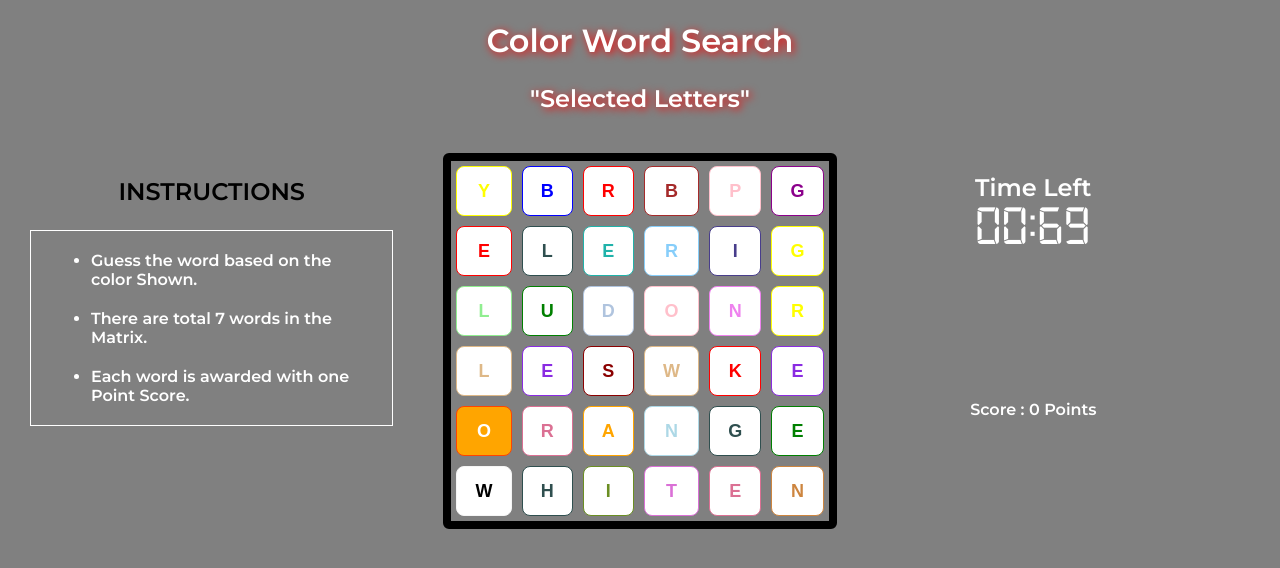
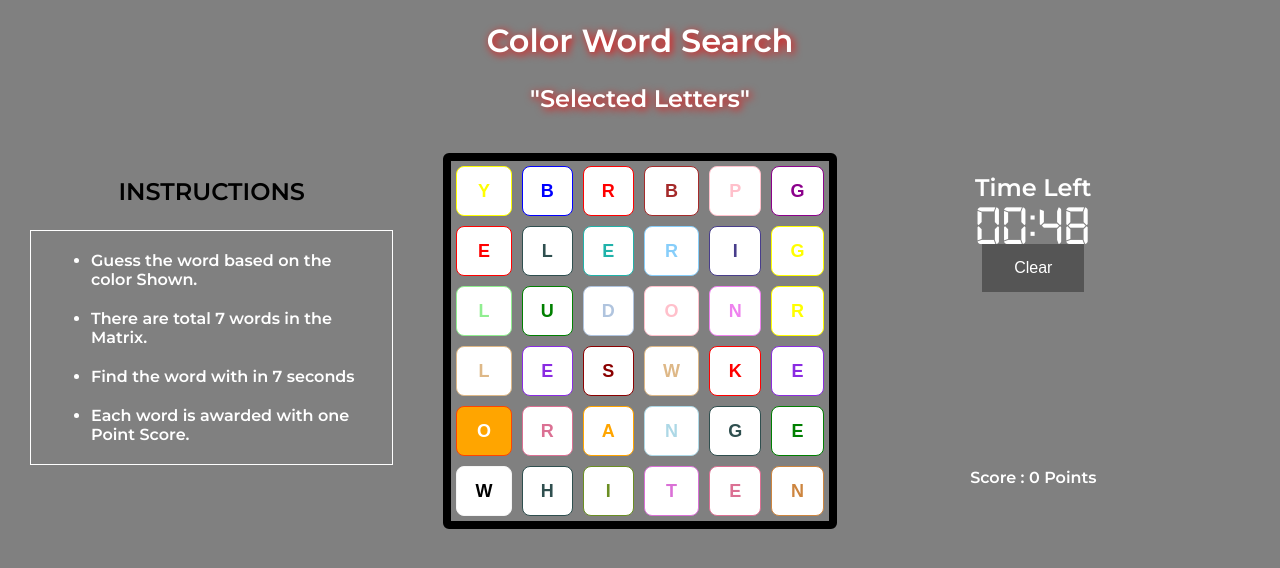
Before and after one commit to saiteja8848/ColorWordSearchGame--Project1, a plain HTML site: page index.html in a window 1280 px wide. Both pictures are taken after a click on the button "StartGame". Drawn offline with Linux system fonts and the light colour scheme.

Commit message:
FSJ0420A102

```diff
--- a/app.js
+++ b/app.js
@@ -10,7 +10,7 @@ let data = ['C', 'K', 'C', 'G', 'B', 'P', 'Y', 'H', 'O', 'R', 'E', 'A', 'A', 'A'
 //status to know which color is active and used to reset the color
 let status = [0, 0, 0, 0, 0, 0, 0];
 //game timer
-let CountDown_Time = 70;
+let CountDown_Time = 49;
 //id to clear setInterval
 let timerId;
 //user entered word
@@ -23,6 +23,7 @@ let totalPoints, indexValue = -1, score = 0;
 window.onload = function () {
     totalPoints = document.getElementById("again")
     totalPoints.style.display = "none";
+    document.getElementById('clear').style.display = "none";
     buttons = document.querySelectorAll(".item");
     for (let i = 0; i < buttons.length; i++) {
         buttons[i].addEventListener('click',
@@ -50,19 +51,18 @@ function startGame() {
     started = true;
     document.getElementById('firstLevel').style.display = "none";
     timerId = setInterval(timer, 1000);
+    document.getElementById('clear').style.display = "block";
 }
 
 //game Level Two Start Point
 function levelTwo() {
-    console.log("level 2 start button");
+    //console.log("level 2 start button");
     for (let i = 0; i < secondLevelColorNames.length; i++) {
         colorNames[i] = secondLevelColorNames[i];
         colorCodes[i] = secondLevelcolorCodes[i];
     }
-    console.log(colorCodes);
-    console.log(colorNames);
-    document.getElementById("secondLevel").style.display = "none";
     timerId = setInterval(timer, 1000);
+    document.getElementById('clear').style.display = "block";
 }
 
 
@@ -91,13 +91,19 @@ function nextLevel() {
     //newButton
     var newButton = document.createElement("button");
     newButton.innerHTML = "Start Game";
+    newButton.backgroundcolor = "whitesmoke";
+    newButton.color = "black";
     newButton.classList.add("button");
     newButton.addEventListener("click", levelTwo);
     newButton.setAttribute("id", "secondLevel");
     //oldButton
     var oldButton = document.getElementById("firstLevel");
     document.getElementById("main").replaceChild(newButton, oldButton);
-
+    //clear button
+    document.getElementById('clear').color = "black";
+    document.getElementById('clear').backgroundcolor = "whitesmoke";
+    document.getElementById('clear').style.display = "none";
+    document.body.style.background = "darkolivegreen";
 }
 
 
@@ -105,6 +111,20 @@ function nextLevel() {
 function reload() {
     location.reload(true);
 }
+
+function clearLetter() {
+    if (word.length >= 2) {
+        word = word.substr(0, word.length - 1);
+        document.getElementById('word').innerHTML = word;
+    }
+    else if (word.length == 1) {
+        word = word.substr(0, word.length - 1);
+        document.getElementById('word').innerHTML = "Selected Letters";
+    }
+    else
+        document.getElementById('word').innerHTML = "Selected Letters";
+}
+
 
 //Reset the color which is previously set
 function reset() {
@@ -120,7 +140,7 @@ function reset() {
 
 //Changing the color of the letters on the matrix for specified time
 function changeColor(second) {
-    if (second % 10 == 0 && second != 0) {
+    if (second % 7 == 0 && second != 0) {
         reset();
         var str = ".item-" + (++index);
         var letter = document.querySelector(str);
@@ -146,7 +166,7 @@ function timer() {
             document.getElementById('nextLevel').style.display = "none";
             totalPoints.style.display = "flex";
         }
-        CountDown_Time = 70;
+        CountDown_Time = 49;
         clearInterval(timerId);
         indexValue = -1;
         let v = score;
@@ -170,11 +190,14 @@ function timer() {
             timeCounter.style.color = "red";
         CountDown_Time <= 9 ? (timeCounter.textContent = "00" + ":" + "0" + CountDown_Time) : (timeCounter.textContent = "00" + ":" + CountDown_Time);
         gameStatus = true;
+
         changeColor(CountDown_Time);
-        if (CountDown_Time % 10 == 0 && CountDown_Time != 0) {
-            indexValue++; console.log("indexValue:", indexValue);
+
+        if (CountDown_Time % 7 == 0 && CountDown_Time != 0) {
+            indexValue++;
             word = "";
             document.getElementById("word").innerHTML.replace = "&nbsp";
+
         }
         if (word.length >= colorNames[indexValue].length && word != "" && indexValue < colorNames.length) {
             if (word == colorNames[indexValue]) {
--- a/index.html
+++ b/index.html
@@ -8,10 +8,17 @@
     <link rel="stylesheet" href="style.css">
     <script src="app.js"></script>
 </head>
+
 <body>
-     <!-- Headings-->
-    <div><h1>Color Word Search</h1></div>
-    <div><h2><p id="word">"Selected Letters"</p></h2></div>
+    <!-- Headings-->
+    <div>
+        <h1>Color Word Search</h1>
+    </div>
+    <div>
+        <h2>
+            <p id="word">"Selected Letters"</p>
+        </h2>
+    </div>
 
 
 
@@ -22,6 +29,7 @@
             <ul>
                 <li>Guess the word based on the color Shown.</li>
                 <li>There are total 7 words in the Matrix.</li>
+                <li>Find the word with in 7 seconds</li>
                 <li>Each word is awarded with one Point Score.</li>
             </ul>
             <button onclick="startGame()" class="button" id="firstLevel">StartGame</button>
@@ -71,6 +79,9 @@
                 <h2>Time Left</h2>
                 <div id="time">00:00</div>
             </div>
+            <div>
+                <button id="clear" class="button" onclick="clearLetter()">Clear</button>
+            </div>
             <div id="Score">
                 <p>Score : <span id="score">0 Points</span></p>
             </div>
--- a/style.css
+++ b/style.css
@@ -88,7 +88,7 @@ button:hover{
 .button{
     margin-left: 280px;
     border: none;
-    color: white;
+    color:white;
     padding: 15px 32px;
     text-align: center;
     text-decoration: none;
@@ -97,6 +97,7 @@ button:hover{
     margin: 4px 2px;
     cursor: pointer;
     background-color: #555555;
+    /*background-color:whitesmoke;*/
 }
 
 h3{
@@ -123,3 +124,7 @@ h3{
 #nextLevel{
     margin:25px;
 }
+
+#clear{
+    margin:10px;
+}
```
